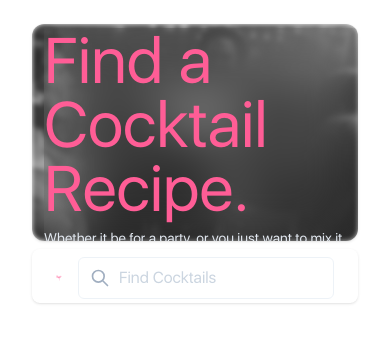
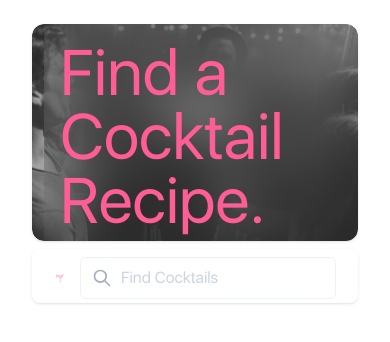
Before and after one commit to ichbtrv/Cocktail, a Next.js app: page / in a window 390 px wide. Shown: the top 342 px of the page. Built offline with nearby package versions, Linux system fonts and the light colour scheme.

Commit message:
stylefix

```diff
--- a/src/components/Landing.tsx
+++ b/src/components/Landing.tsx
@@ -13,8 +13,8 @@ const Landing = () => {
   if (cocktails.length !== 0 || router.query.id !== undefined) return <></>;
 
   return (
-    <section className="appear relative my-2 mx-4 overflow-hidden rounded-xl shadow sm:h-[50vh] md:min-h-[450px] md:w-[96.75vw]">
-      <div className="absolute top-1 left-1 z-10 ml-2 text-[#ff5d96] backdrop-blur-xl">
+    <section className="appear relative my-2 mx-4 overflow-hidden rounded-xl shadow md:h-[50vh] ">
+      <div className="absolute  top-0 left-1 z-10 ml-2 p-4 text-[#ff5d96] backdrop-blur-xl sm:top-1 sm:p-0">
         <h1 className="text-6xl leading-none">
           Find a Cocktail
           <br /> Recipe.
@@ -40,7 +40,7 @@ const Landing = () => {
         src="/cocktail.jpg"
         alt="party"
         loading="lazy"
-        className="w-[97vw] rounded-xl object-cover blur-[2.5px] brightness-75 contrast-75 saturate-0"
+        className="w-[97vw] rounded-xl object-cover brightness-75 contrast-75 saturate-0 sm:blur-[2.5px]"
       />
     </section>
   );
--- a/src/components/Logo.tsx
+++ b/src/components/Logo.tsx
@@ -16,7 +16,7 @@ const Logo: React.FC<LogoVariant> = ({
   return (
     <section
       onClick={clickHandler}
-      className={`${className} mt-1 mr-2 cursor-pointer rounded-xl p-2 mix-blend-screen hover:bg-gray-400 hover:bg-opacity-20`}
+      className={`${className} mt-1 mr-2 cursor-pointer rounded-xl min-w-[24px] p-2 mix-blend-screen hover:bg-gray-400 hover:bg-opacity-20`}
     >
       <img src={`/logos/${variant}`} alt="cocktail" className={`${width}`} />
     </section>
```
